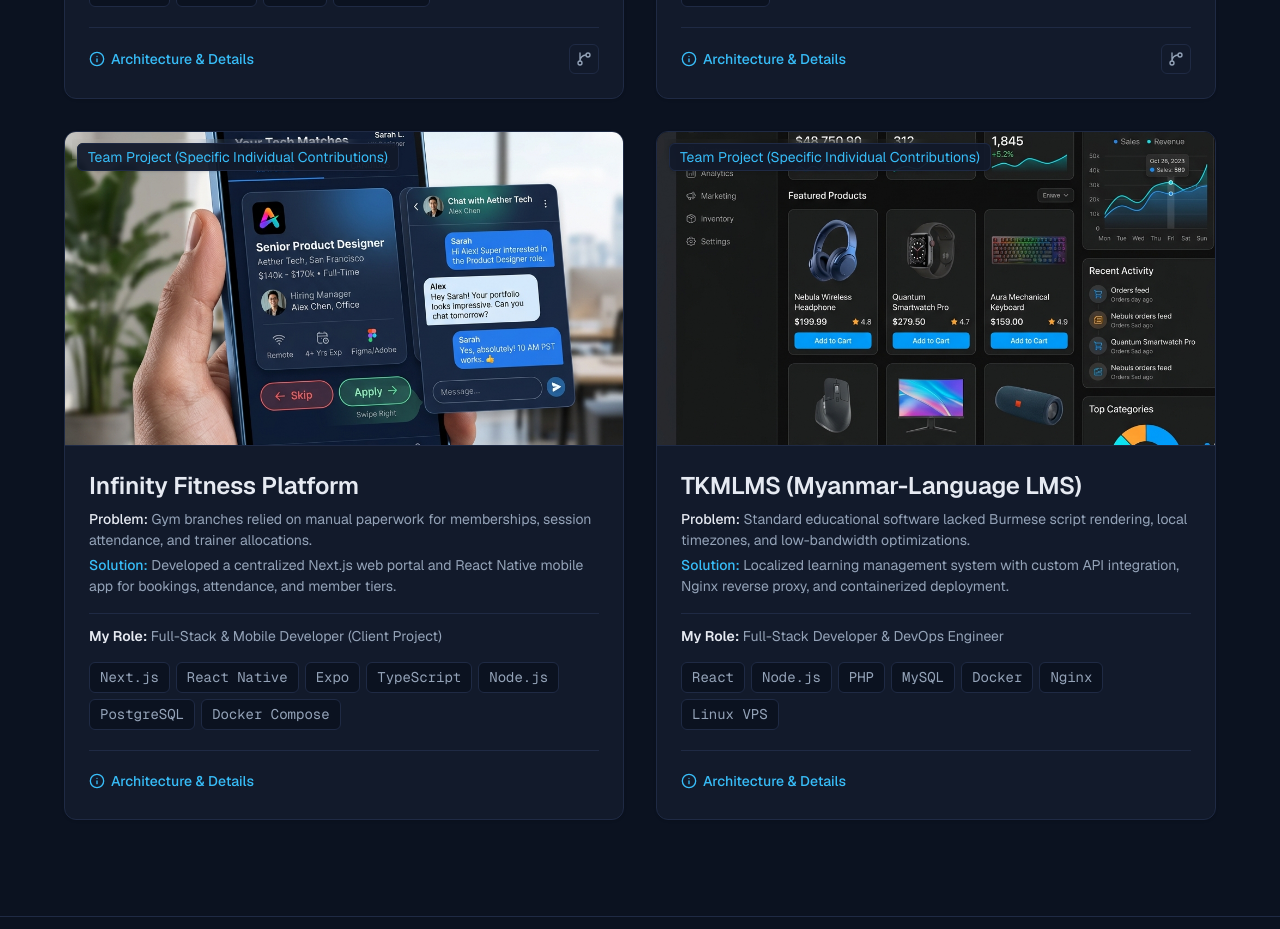
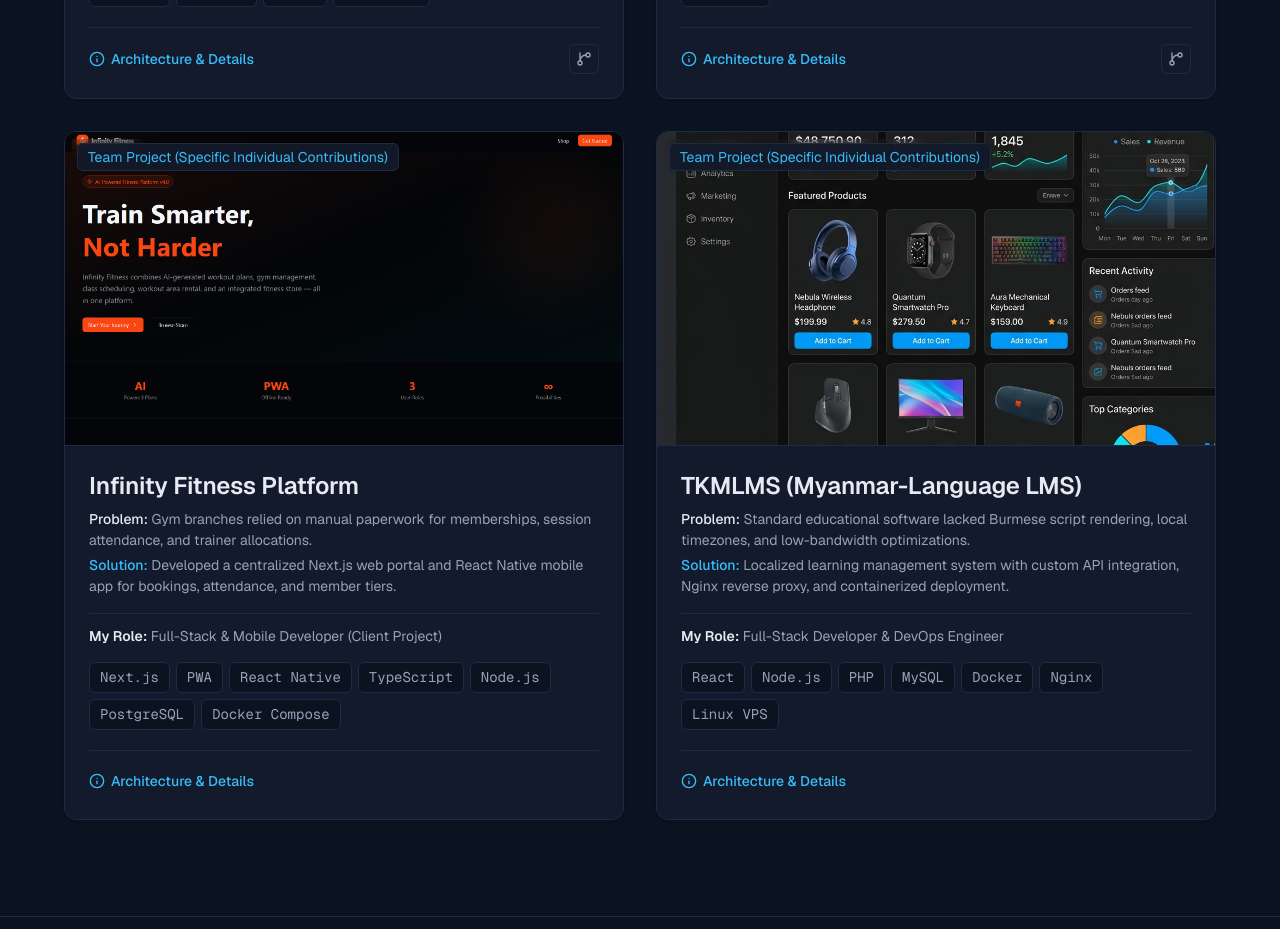
Before and after one commit to YeYintLin/my_porfolio, a Next.js app: page / in a window 1280 px wide. Shown: the part 1620-2549 px from the top of the page. Built offline with nearby package versions, Linux system fonts and the light colour scheme.

Commit message:
feat(projects): update Infinity Fitness cover with high-res platform screenshot

```diff
--- a/data/projects.json
+++ b/data/projects.json
@@ -19,10 +19,10 @@
   },
   {
     "id": "3",
-    "title": "Cross-Platform Fitness & Workout Mobile App",
-    "description": "Modern mobile application built with React Native and Expo featuring customized workout routines, exercise tracking analytics, fluid animations, and local data persistence.",
-    "image": "/projects/job_portal_mockup.png",
-    "tags": ["React Native", "Expo", "TypeScript", "Redux", "Mobile UX"],
+    "title": "Infinity Fitness Platform",
+    "description": "Enterprise fitness platform combining AI-generated workout routines, gym management, class scheduling, and member mobile PWA app.",
+    "image": "/projects/infinity_fitness_cover.png",
+    "tags": ["Next.js", "PWA", "React Native", "TypeScript", "PostgreSQL"],
     "liveUrl": "https://github.com/YeYintLin",
     "githubUrl": "https://github.com/YeYintLin"
   }
--- a/src/data/projects.ts
+++ b/src/data/projects.ts
@@ -146,8 +146,8 @@ export const FEATURED_PROJECTS: FeaturedProject[] = [
     },
     role: "Full-Stack & Mobile Developer (Client Project)",
     teamContext: "Team Project (Specific Individual Contributions)",
-    image: "/projects/job_portal_mockup.png",
-    tags: ["Next.js", "React Native", "Expo", "TypeScript", "Node.js", "PostgreSQL", "Docker Compose"],
+    image: "/projects/infinity_fitness_cover.png",
+    tags: ["Next.js", "PWA", "React Native", "TypeScript", "Node.js", "PostgreSQL", "Docker Compose"],
     githubUrl: undefined, // Private client codebase (TODO_GITHUB_URL if open-sourced)
     liveUrl: undefined,
     description:
```
Also changed, not shown: public/projects/infinity_fitness_cover.png (added).
